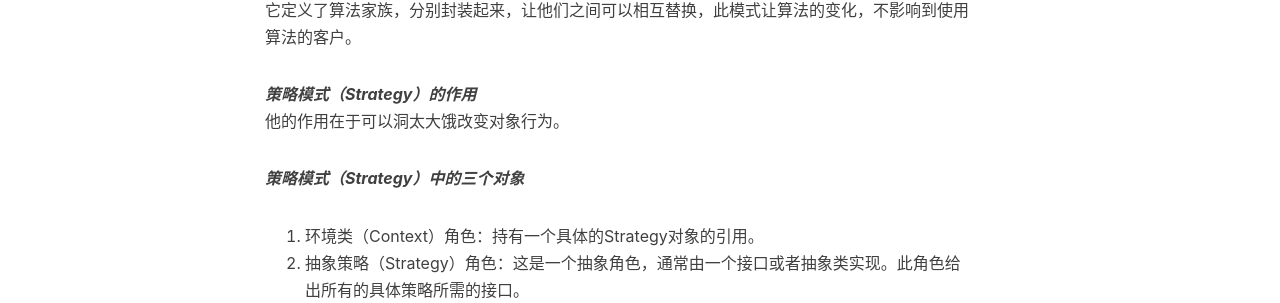
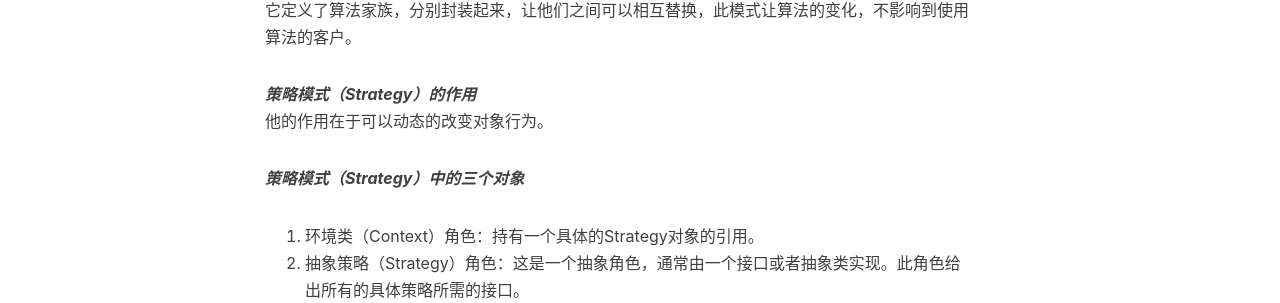
Before and after one commit to haorengoodman/blog, a Jekyll site: the page built from _posts/2016-02-24-策略模式.md, in a window 1280 px wide and 900 px high, scrolled down 454 px. Shown: the part 149-452 px from the top of the window. Built offline with Jekyll 4.4.1, drawn with Linux system fonts in a browser that asks for light colours; nearby versions of some CDN libraries; comment, search, counter and statistics services are not loaded.

Commit message:
策略模式

```diff
--- a/_posts/2016-02-24-策略模式.md
+++ b/_posts/2016-02-24-策略模式.md
@@ -15,7 +15,7 @@ tags:
 它定义了算法家族，分别封装起来，让他们之间可以相互替换，此模式让算法的变化，不影响到使用算法的客户。
 
 ***策略模式（Strategy）的作用***
-他的作用在于可以洞太大饿改变对象行为。
+他的作用在于可以动态的改变对象行为。
 
 
 ***策略模式（Strategy）中的三个对象***
```
